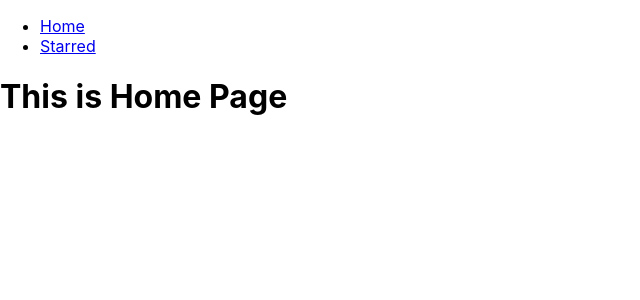
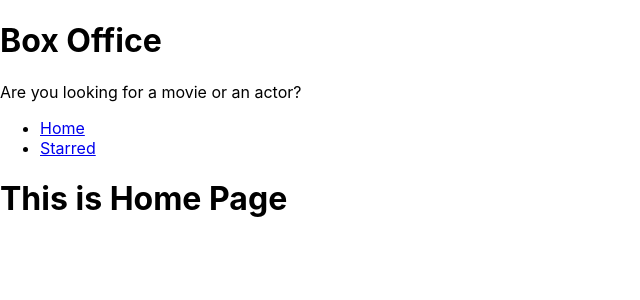
Before and after one commit to kamaljeetsingh1322/box-office, a React (Create React App) app: page / in a window 1280 px wide. Shown: the top 300 px of the page, without its empty margins (0-640 px from the left). Built offline with nearby package versions, Linux system fonts and the light colour scheme.

Commit message:
added layout management & created title

```diff
--- a/src/App.js
+++ b/src/App.js
@@ -1,13 +1,11 @@
 import React from 'react';
 import { Switch, Route } from 'react-router-dom';
-import Navs from './components/Navs';
 import Home from './pages/Home';
 import Starred from './pages/Starred';
 
 function App() {
   return (
     <div>
-      <Navs />
       <Switch>
         <Route exact path="/">
           <Home />
--- /dev/null
+++ b/src/components/MainPageLayout.js
@@ -0,0 +1,18 @@
+import React from 'react';
+import Navs from './Navs';
+import Title from './Title';
+
+const MainPageLayout = ({ children }) => {
+  return (
+    <div>
+      <Title
+        title="Box Office"
+        subtitle="Are you looking for a movie or an actor?"
+      />
+      <Navs />
+      {children}
+    </div>
+  );
+};
+
+export default MainPageLayout;
--- /dev/null
+++ b/src/components/Title.js
@@ -0,0 +1,12 @@
+import React from 'react';
+
+const Title = ({ title, subtitle }) => {
+  return (
+    <div>
+      <h1>{title}</h1>
+      <p>{subtitle}</p>
+    </div>
+  );
+};
+
+export default Title;
--- a/src/pages/Home.js
+++ b/src/pages/Home.js
@@ -1,10 +1,11 @@
 import React from 'react';
+import MainPageLayout from '../components/MainPageLayout';
 
 const Home = () => {
   return (
-    <div>
+    <MainPageLayout>
       <h1>This is Home Page</h1>
-    </div>
+    </MainPageLayout>
   );
 };
 
--- a/src/pages/Starred.js
+++ b/src/pages/Starred.js
@@ -1,10 +1,11 @@
 import React from 'react';
+import MainPageLayout from '../components/MainPageLayout';
 
 const Starred = () => {
   return (
-    <div>
+    <MainPageLayout>
       <h1>This is Starred Page</h1>
-    </div>
+    </MainPageLayout>
   );
 };
 
```
